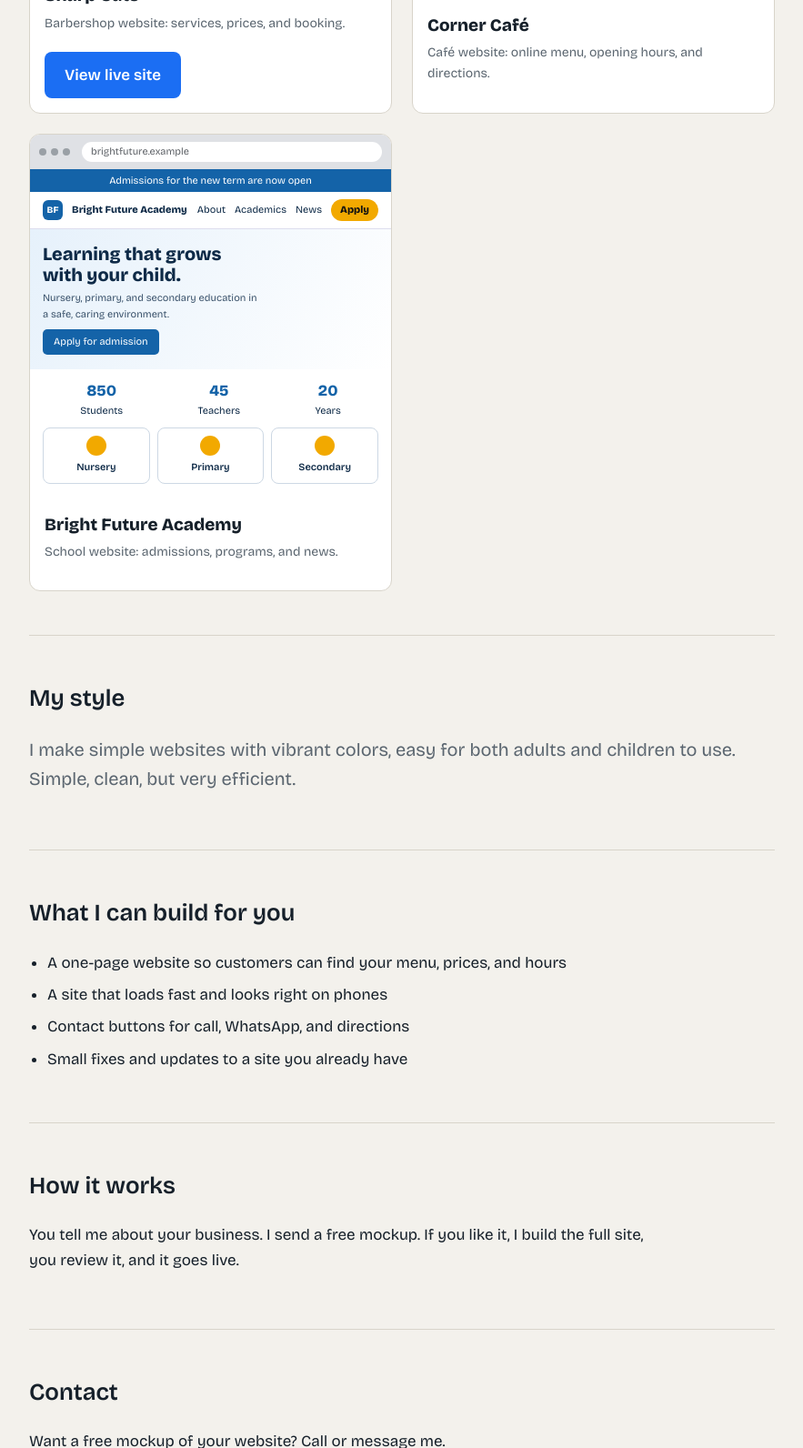
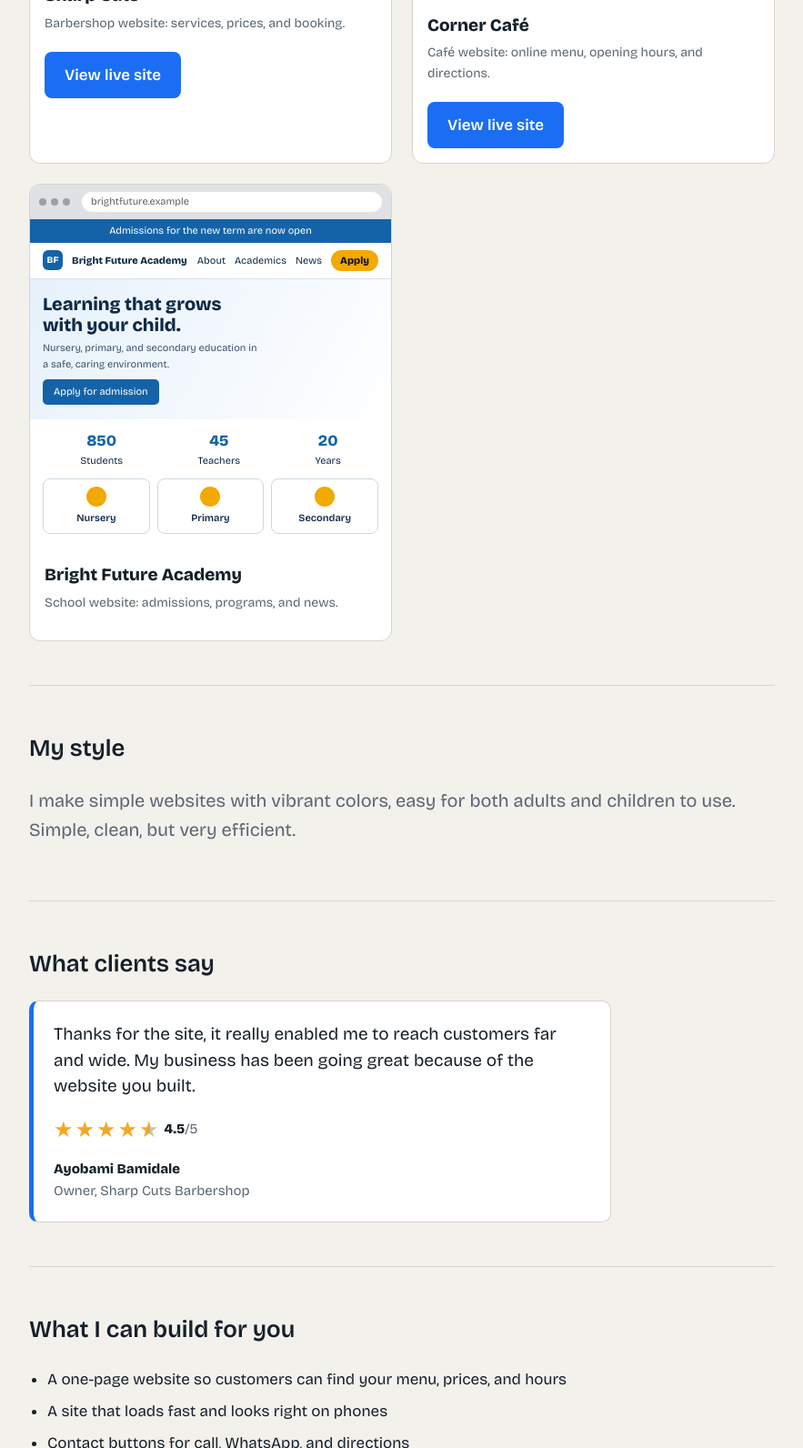
Before and after one commit to eretedavid90-glitch/eretedavid.github.io, a plain HTML site: page index.html in a window 1280 px wide. Shown: the part 788-2380 px from the top of the page at 91% size, without its empty margins (198-1081 px from the left). Drawn offline with nearby package versions, Linux system fonts and the light colour scheme.

Commit message:
Add files via upload

```diff
--- a/index.html
+++ b/index.html
@@ -83,6 +83,8 @@ footer{color:var(--mute);font-size:14px;padding-top:24px}
 .ss{display:flex;justify-content:space-around;padding:10px 14px;text-align:center}.ss b{display:block;font-size:17px;color:#1463a8}
 .sp{display:grid;grid-template-columns:repeat(3,1fr);gap:8px;padding:0 14px}.sp div{border:1px solid #cdd8e4;border-radius:8px;padding:8px;text-align:center;font-weight:600}.sp i{display:block;width:22px;height:22px;border-radius:50%;background:#f2a900;margin:0 auto 4px}
 .shot2{display:block;width:100%;height:316px;object-fit:cover;object-position:top;border-radius:10px 10px 0 0}
+.quote{margin:0;background:var(--card);border:1px solid var(--line);border-left:5px solid var(--accent);border-radius:10px;padding:22px;max-width:640px}.quote blockquote{margin:0 0 14px;font-size:19px;line-height:1.5}.quote figcaption{color:var(--mute);font-size:15px}.quote figcaption b{color:var(--fg)}
+.rate{margin:0 0 12px;color:var(--mute);font-size:15px}.rate b{color:var(--fg)}.stars{display:inline-block;font-size:24px;letter-spacing:2px;vertical-align:middle;background:linear-gradient(90deg,#f5a623 90%,#c9c3b6 90%);-webkit-background-clip:text;background-clip:text;-webkit-text-fill-color:transparent;color:transparent}
 </style>
 </head>
 <body>
@@ -100,7 +102,7 @@ footer{color:var(--mute);font-size:14px;padding-top:24px}
 <article class="proj"><div class="mk"><div class="chrome"><i></i><i></i><i></i><div class="url">cornercafe.example</div></div><div class="pg2 cafe"><div class="cn"><span>Menu</span><span>Hours</span><b>Corner Café</b><span>Gallery</span><span>Find us</span></div>
 <div class="cs"><div class="cplate"><div></div></div><div class="ct"><strong>Fresh coffee,<br>warm pastries.</strong><p>Sit in, take away, or order ahead.</p><u>View full menu</u></div></div>
 <div class="cm"><div><h4>Coffee</h4><p><span>Cappuccino</span><i></i>₦2,500</p><p><span>Latte</span><i></i>₦2,800</p><p><span>Iced mocha</span><i></i>₦3,200</p></div><div><h4>Bakes</h4><p><span>Croissant</span><i></i>₦1,800</p><p><span>Cinnamon roll</span><i></i>₦2,000</p><p><span>Brunch plate</span><i></i>₦6,000</p></div></div>
-<div class="chr">Open daily 7am - 9pm</div></div></div><div class="body"><h3>Corner Café</h3><p class="tag">Café website: online menu, opening hours, and directions.</p></div></article>
+<div class="chr">Open daily 7am - 9pm</div></div></div><div class="body"><h3>Corner Café</h3><p class="tag">Café website: online menu, opening hours, and directions.</p><a class="btn" href="corner-cafe.html" target="_blank" rel="noopener">View live site</a></div></article>
 <article class="proj"><div class="mk"><div class="chrome"><i></i><i></i><i></i><div class="url">brightfuture.example</div></div><div class="pg2 school"><div class="sa">Admissions for the new term are now open</div>
 <div class="sn"><div class="logo">BF</div><b>Bright Future Academy</b><span>About</span><span>Academics</span><span>News</span><em>Apply</em></div>
 <div class="sh"><strong>Learning that grows with your child.</strong><p>Nursery, primary, and secondary education in a safe, caring environment.</p><u>Apply for admission</u></div>
@@ -112,6 +114,11 @@ footer{color:var(--mute);font-size:14px;padding-top:24px}
 <section>
 <h2>My style</h2>
 <p class="lead">I make simple websites with vibrant colors, easy for both adults and children to use. Simple, clean, but very efficient.</p>
+</section>
+
+<section>
+<h2>What clients say</h2>
+<figure class="quote"><blockquote>Thanks for the site, it really enabled me to reach customers far and wide. My business has been going great because of the website you built.</blockquote><div class="rate" role="img" aria-label="Rated 4.5 out of 5 stars"><span class="stars" aria-hidden="true">★★★★★</span> <b>4.5</b>/5</div><figcaption><b>Ayobami Bamidale</b><br>Owner, Sharp Cuts Barbershop</figcaption></figure>
 </section>
 
 <section>
```
